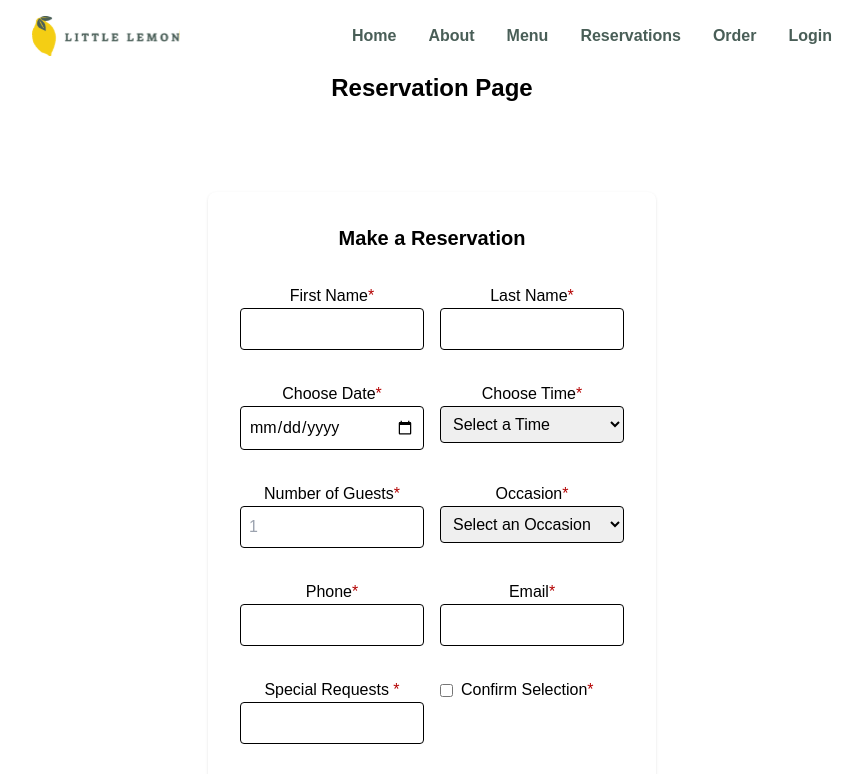
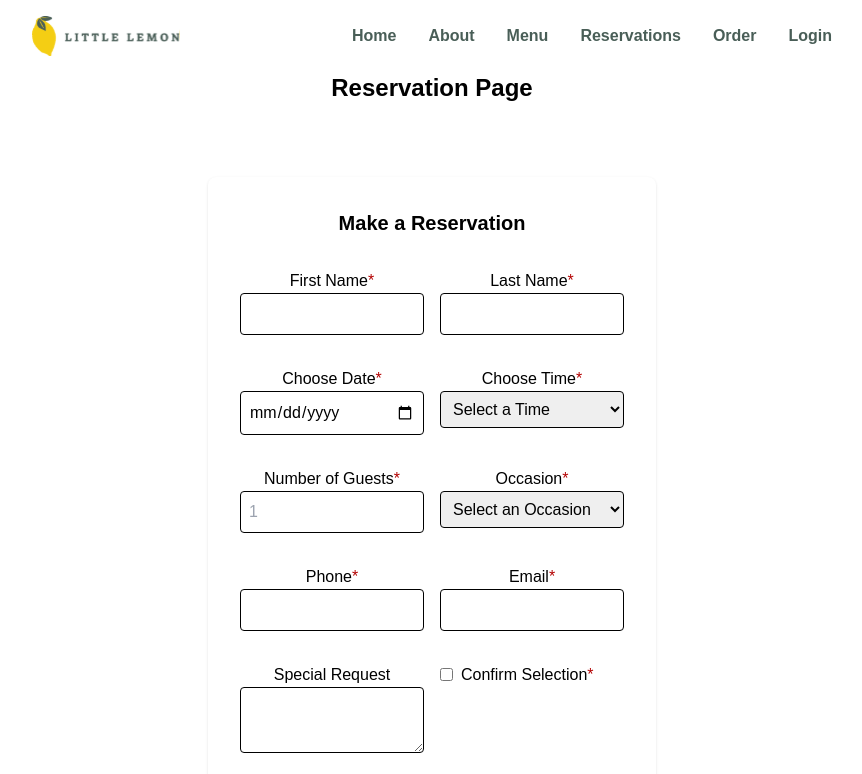
Before and after one commit to OpeDada/new-little, a React (Create React App) app: page /reservation in a window 1280 px wide. Shown: the top 774 px of the page, without its empty margins (208-1070 px from the left). Built offline with nearby package versions, Linux system fonts and the light colour scheme.

Commit message:
added special request field to form

```diff
--- a/src/components/pages/reservation/FormFields.js
+++ b/src/components/pages/reservation/FormFields.js
@@ -142,19 +142,18 @@ const FormFields = ({ formik, availableTimes, updateTimes }) => {
         )}
       </div>
       <div className="mb-4">
-        <label htmlFor="request" className="block font-medium">
-          Special Requests <span className="text-red">*</span>
+        <label htmlFor="specialRequest" className="block font-medium">
+          Special Request
         </label>
-        <input
-          type="text"
-          id="request"
-          name="request"
-          {...formik.getFieldProps("email")}
+        <textarea
+          id="specialRequest"
+          name="specialRequest"
+          {...formik.getFieldProps("specialRequest")}
           className="border rounded p-2 w-full"
         />
-        {/* {formik.touched.email && formik.errors.email && (
-          <div className="text-red">{formik.errors.email}</div>
-        )} */}
+        {formik.touched.specialRequest && formik.errors.specialRequest && (
+          <div className="text-red">{formik.errors.specialRequest}</div>
+        )}
       </div>
       <div className="mb-4">
         <label className="flex items-center cursor-pointer">
```
